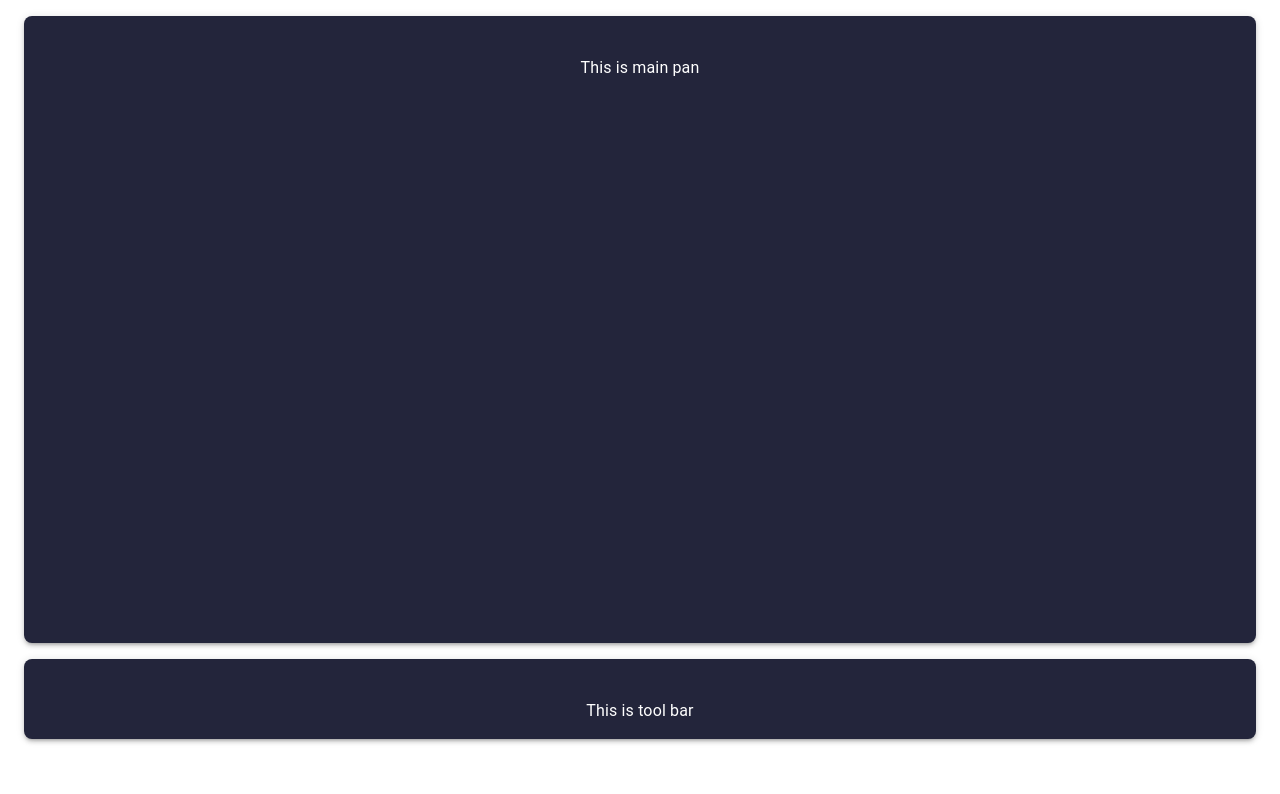
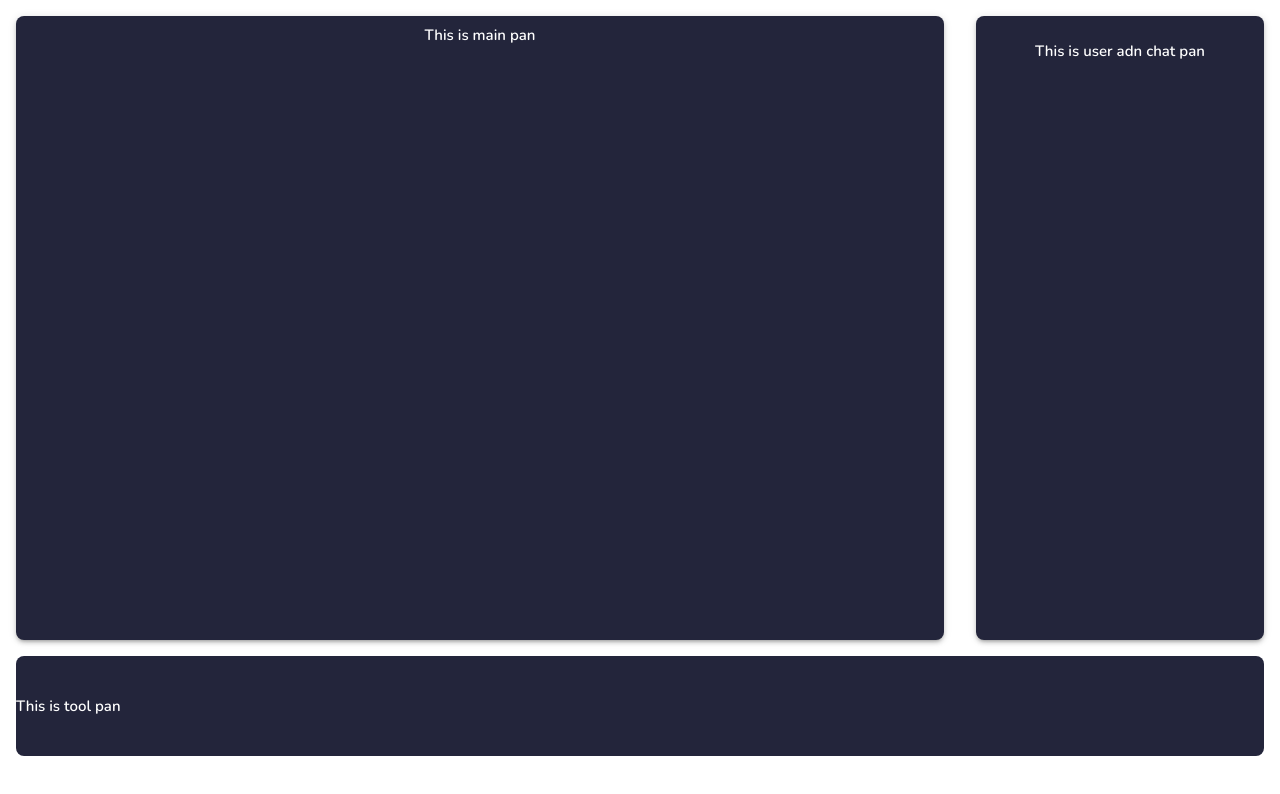
Before and after one commit to yaseren/room-app, a React (Create React App) app: page / in a window 1280 px wide. Shown: the top 794 px of the page. Built offline with nearby package versions, Linux system fonts and the light colour scheme.

Commit message:
room grid

```diff
--- a/src/components/Room/Room.js
+++ b/src/components/Room/Room.js
@@ -13,12 +13,15 @@ import Typography from '@mui/material/Typography';
 import Container from '@mui/material/Container';
 import { ThemeProvider } from '@mui/material/styles';
 import { theme } from '../../theme'
-const Room = ({roomName,nickname}) => {
+const Room = ({ roomName, nickname }) => {
     return (
 
         <ThemeProvider theme={theme}>
-        <Container component="main" maxWidth={false} style={{height:'98%' , overflow:'hidden'}} >
-            <CssBaseline />
+            <Grid container sx={{ flexGrow: 1 }} height style={{ overflow: "hidden" }} >
+                <Grid xs={12} md={9} sx={{
+                    height: '80%',
+                    p: 1
+                }}>
                     <Box
                         maxWidth="xlg"
                         sx={{
@@ -27,34 +30,69 @@ const Room = ({roomName,nickname}) => {
                             flexDirection: 'column',
                             alignItems: 'center',
                             borderRadius: 2,
-                    boxShadow:3,
-                    padding: 5,
+                            boxShadow: 3,
+                            padding: 1,
+                            m: 1,
                             backgroundColor: theme.palette.primary.dark,
-                    height:'80%',color:theme.palette.text.light
+                            color: theme.palette.text.light
 
                         }}
+                        height
                     >
                         This is main pan
                     </Box>
+                </Grid>
+                <Grid xs={12} md={3} sx={{
+                    height: '80%',
+                    p: 1
+                }}>
                     <Box
-           maxWidth="xs"
+                        maxWidth="xlg"
                         sx={{
                             marginTop: 2,
                             display: 'flex',
                             flexDirection: 'column',
                             alignItems: 'center',
                             borderRadius: 2,
-                    boxShadow:3,
-                    padding: 5,
+                            boxShadow: 3,
+                            padding: 3,
+                            m: 1,
                             backgroundColor: theme.palette.primary.dark,
-                    height:'5%',color:theme.palette.text.light,
+                            color: theme.palette.text.light
+
+                        }}
+                        height
+                    >
+                        This is user adn chat pan
+                    </Box>
+                </Grid>
+                <Grid xs={12} md={12} sx={{}} height >
+                    <Box
+
+                        sx={{
+
+                            display: 'flex',
+                            //flexDirection: 'row',
+                            alignItems: 'center',
+                            borderRadius: 2,
+                            boxShadow: 0,
+                            m: 2,
+
+                            backgroundColor: theme.palette.primary.dark,
+                            color: theme.palette.text.light,
+                            height: 100
 
 
                         }}
+
                     >
-               This is tool bar
+
+                        This is tool pan
+
                     </Box>
-        </Container>
+                </Grid>
+
+            </Grid>
         </ThemeProvider>
 
     )
```
Lines whose indentation alone changed are shown as unchanged.
